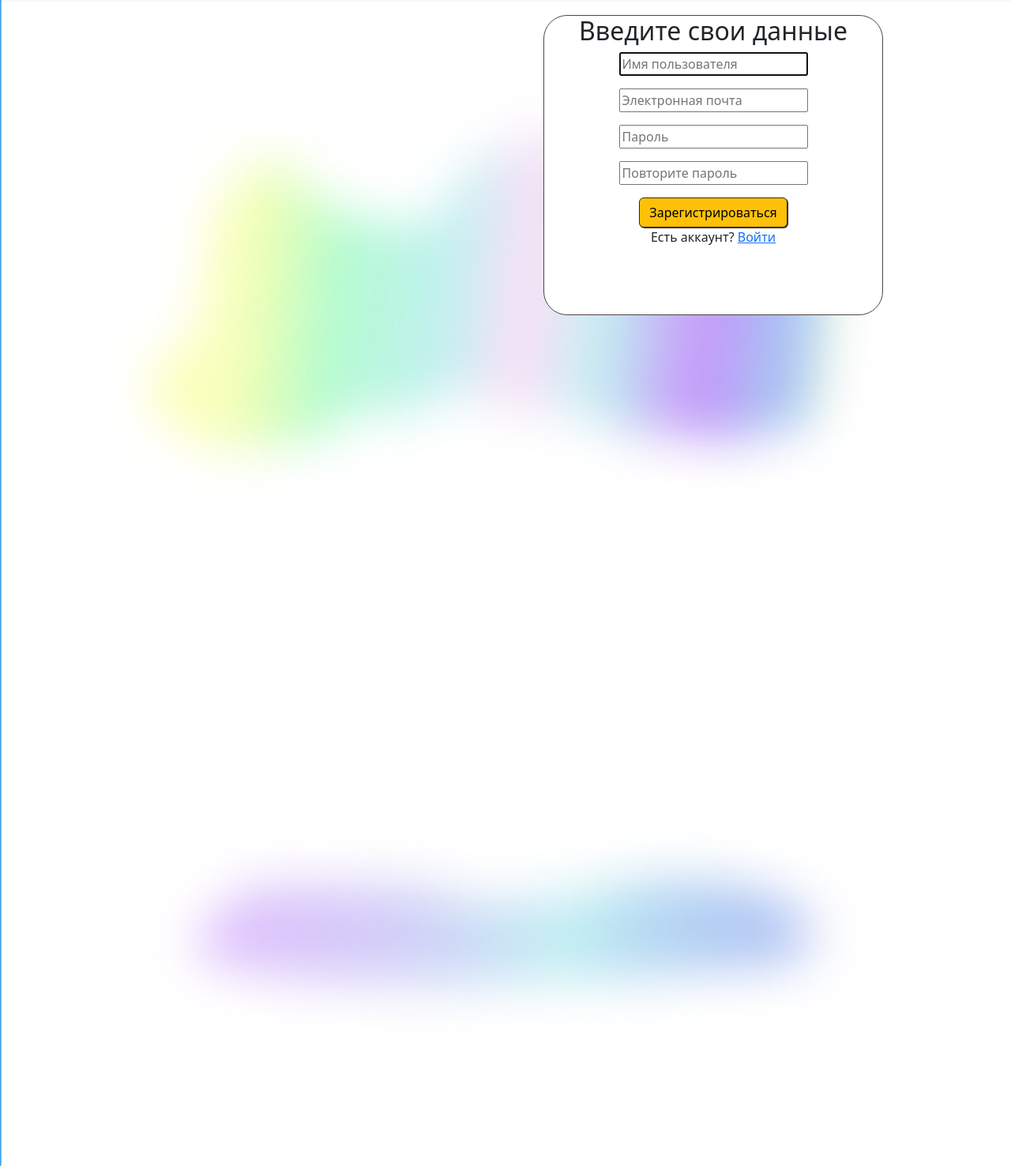
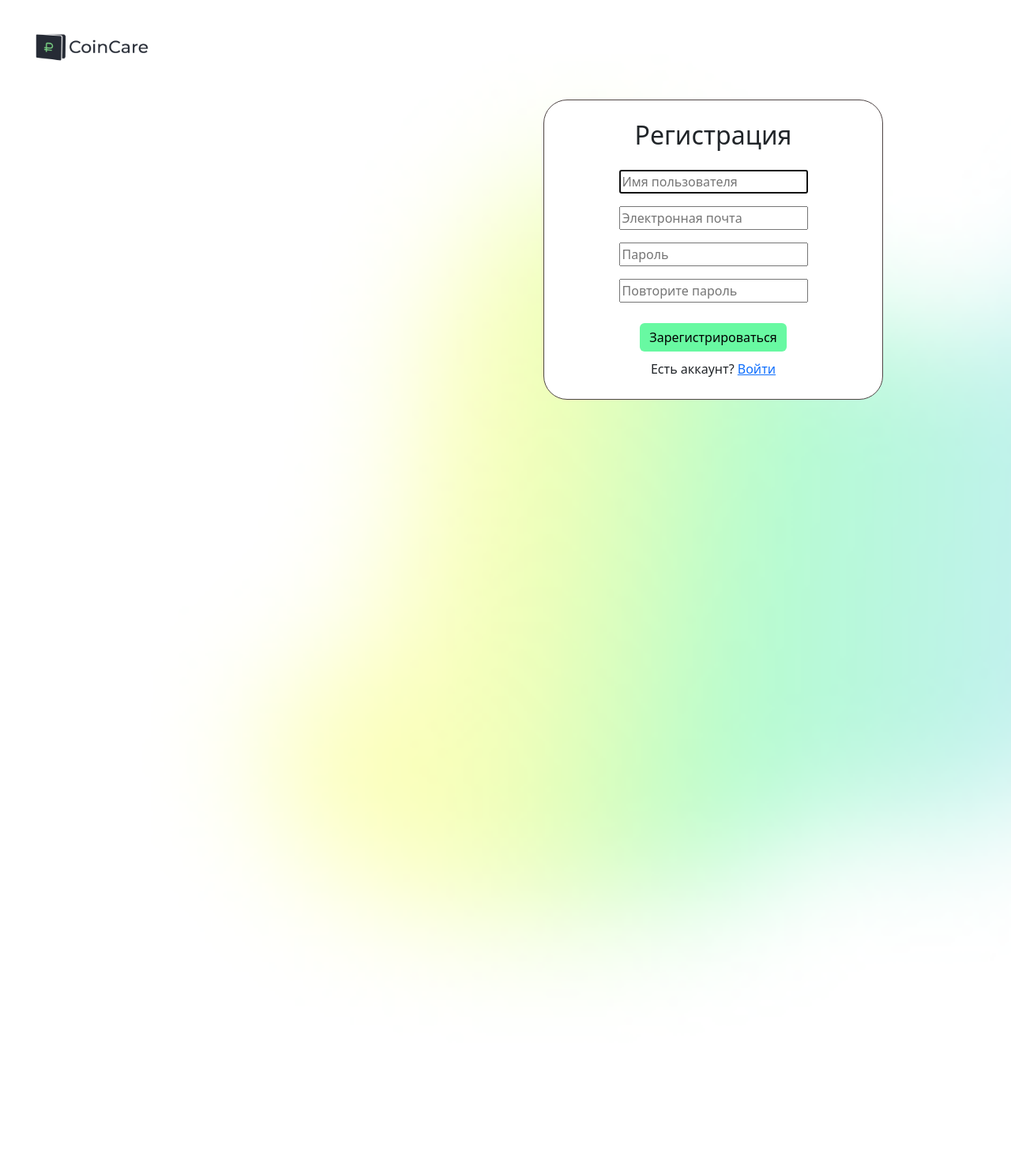
Before and after one commit to ssskiv/CoinCare, a Django app: page /register/ in a window 1280 px wide. Shown: the whole page at 79% size. Run offline with Django 4.2, Linux system fonts and the light colour scheme.

Commit message:
logo
sdelal logo

```diff
--- a/coincare/log/forms.py
+++ b/coincare/log/forms.py
@@ -4,5 +4,5 @@ from django.contrib.auth.models import User
 from django.forms import TextInput, PasswordInput, EmailInput, CharField, EmailField
 
 class LoginForm(AuthenticationForm):
-    username = CharField(label= '' ,widget=TextInput(attrs={'placeholder':'Username'}))
-    password = CharField(label= '' ,widget=PasswordInput(attrs={'placeholder':'Password'}))
+    username = CharField(label= '' ,widget=TextInput(attrs={'placeholder':'Имя пользователя', "style": "margin_top: 1000px;"}))
+    password = CharField(label= '' ,widget=PasswordInput(attrs={'placeholder':'Пароль'}))
--- a/coincare/reg/templates/reg/register.html
+++ b/coincare/reg/templates/reg/register.html
@@ -1,26 +1,18 @@
 {% load static %}
 <link href="https://cdn.jsdelivr.net/npm/bootstrap@5.3.2/dist/css/bootstrap.min.css" rel="stylesheet">
 <link rel="stylesheet" href="{% static 'reg/css/main.css' %}">
+<div class = "background" style="background-image: url({% static 'reg/img/image2.png' %})">
+<img src="{% static 'reg/img/logo.png' %}" class="logo"/>
 
+    <div id="square" style=" margin-top: 10%; border-radius: 30px; border: 1px solid #4e4444; box-shadow: 0px 0px 0px rgb(44, 42, 42);">
+        <form method="post" style=" text-align: center;">
 
-<img src="{% static 'reg/img/image1.png' %}" class="background"/>
-
-
-
-    <style>
-        div {
-            border-radius: 30px;
-            border: 1px solid #4e4444;
-            box-shadow: 0px 0px 0px rgb(44, 42, 42);
-        }
-    </style>
-
-    <div id="square">
-        <form method="post" style=" text-align: center;">
-        <h2 class="text-center">Введите свои данные</h2>
+        <h2 class="text-center">Регистрация</h2>
     {% csrf_token %}
     {{ form.as_p }}
     <span>{{ error }}</span>
     <button class = 'btn btn-warning'  type = 'submit'>Зарегистрироваться</button>
     <p>Есть аккаунт? <a href="{%url 'login' %}">Войти</a></p>   </div>
+
 </form>
+</div>
--- a/coincare/static/reg/css/main.css
+++ b/coincare/static/reg/css/main.css
@@ -1,11 +1,15 @@
-img.background {
+.background {
   min-height: 100%;
-  min-width: 640px;
+  min-width: 100%;
   width: 100%;
-  height: auto;
+  height: 100%;
   position: fixed;
   top: 0;
   left: 0;
+  z-index: 2;
+  background-repeat: no-repeat;
+  background-size: cover;
+
 
   @media screen and (max-width: 640px){
 			img.bg {
@@ -17,18 +21,34 @@ img.background {
 
 
 #square {
-  transform: translate(160%, 5%);
+  transform: translate(160%, -40%);
    width: 430px;
    height: 380px;
   background: rgb(255, 255, 255);
 }
 
+.logo{
+  position: static;
+  text-align: center;
+  margin-left: 2vw;
+  margin-top: -30px;
+  width: 180px;
+  height: 180px;
+  z-index: 1;
+}
+
 
 .text-center{
-  bottom: -10%;
+  margin-bottom: 25px;
+  margin-top: 25px;
+  position: static;
 }
 
 .btn{
-  border: 1px solid #2b2829;
-  box-shadow: 1px 1px 1px rgb(44, 42, 42);
+  border: 0px solid #2b2829;
+  margin-bottom: 10px;
+  margin-top: 10px;
+  position: static;
+  box-shadow: 0px 0px 0px rgb(44, 42, 42);
+  background-color: #68F9A2;
 }
```
Also changed, not shown: coincare/log/templates/log/login.html (+6 -11 lines), coincare/db.sqlite3, coincare/static/reg/img/image2.png (added), coincare/static/reg/img/logo.png (added).
